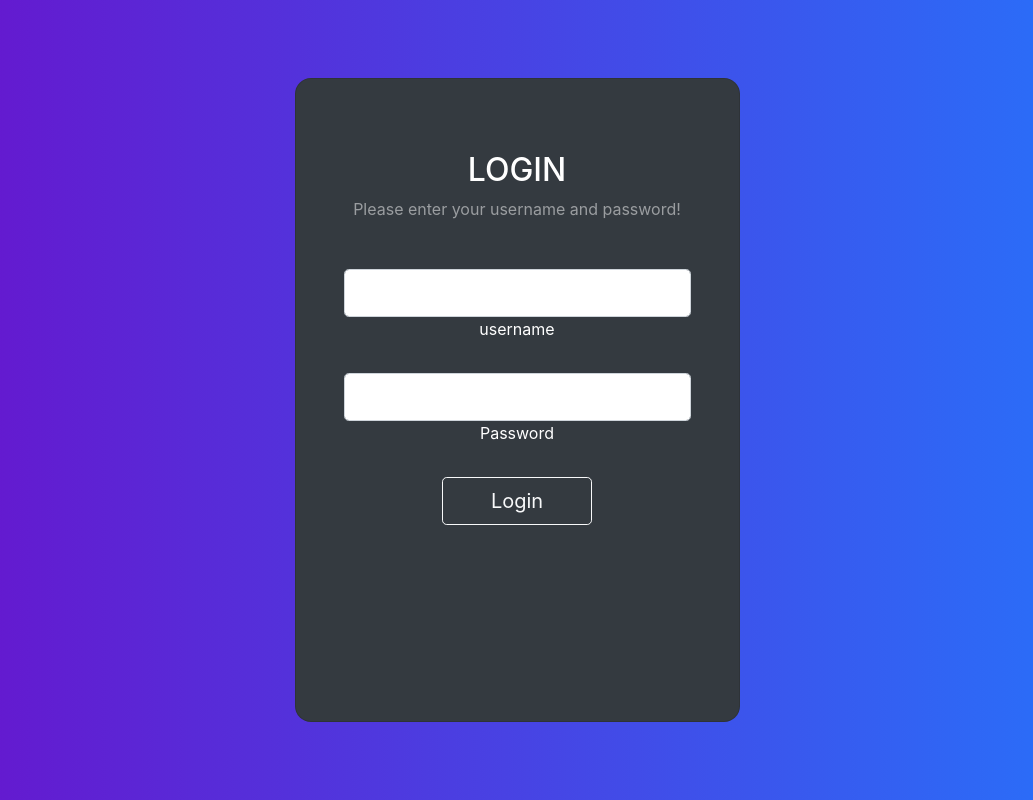
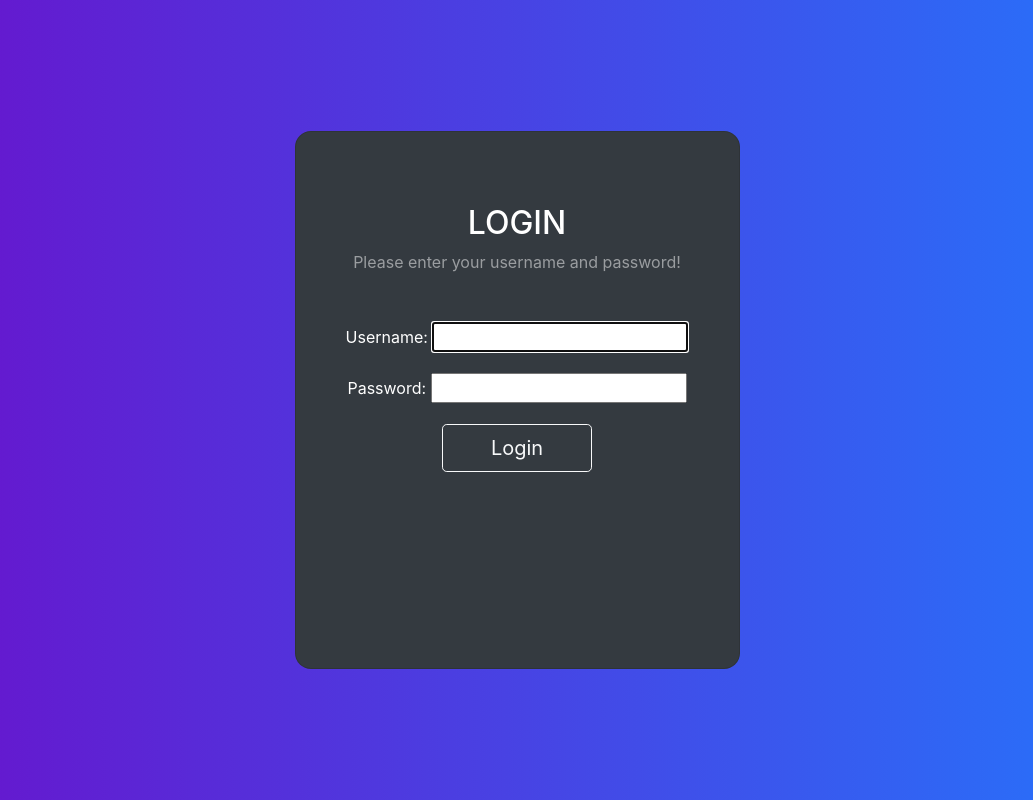
Before and after one commit to amirrezaee01/mysite, a Django app: page /accounts/login/ in a window 1280 px wide. Shown: the whole page, without its empty margins (123-1156 px from the left). Run offline with Django 4.2, Linux system fonts and the light colour scheme; parts of the project's set-up code (start-up, migrations or seed data) failed here and were passed over; some libraries are stand-ins or nearby versions.

Commit message:
update login

```diff
--- a/accounts/views.py
+++ b/accounts/views.py
@@ -1,20 +1,25 @@
 from django.shortcuts import render,redirect
 from django.contrib.auth import authenticate, login
+from django.contrib.auth.forms import AuthenticationForm
 
 
-# Create your views here.
 def login_view(request):
-    if request.method == 'POST':
-        username = request.POST["username"]
-        password = request.POST["password"]
-        user = authenticate(request, username=username, password=password)
-        if user is not None:
-            login(request, user)
-            return redirect('/')
+    if not request.user.is_authenticated:
+        if request.method == "POST":
+            form = AuthenticationForm(request=request, data=request.POST)
+            if form.is_valid():
+                username = form.cleaned_data.get('username')
+                password = form.cleaned_data.get('password')
+                user = authenticate(request, username=username, password=password)
+                if user is not None:
+                    login(request, user)
+                    return redirect('/')
 
-
-
-    return render(request,'accounts/login.html')
+        form = AuthenticationForm()
+        context = {'form': form}
+        return render(request, 'accounts/login.html', context)
+    else:
+        return redirect("/")
 
 def logout_view(request):
     pass
--- a/templates/accounts/login.html
+++ b/templates/accounts/login.html
@@ -25,20 +25,7 @@
 
                                 <form method="POST" action="{% url 'accounts:login' %}">
                                     {% csrf_token %}
-                                    <div class="form-outline form-white mb-4">
-                                        <input type="text" class="form-control form-control-lg" name="username"
-                                            required />
-                                        <label class="form-label" for="typeEmailX">username</label>
-                                    </div>
-
-                                    <div class="form-outline form-white mb-4">
-                                        <input type="password" class="form-control form-control-lg" name="password"
-                                            required />
-                                        <label class="form-label" for="typePasswordX">Password</label>
-                                    </div>
-
-
-
+                                    {{form.as_p}}
                                     <button class="btn btn-outline-light btn-lg px-5" type="submit">Login</button>
                                 </form>
 
```
Also changed, not shown: db.sqlite3.
